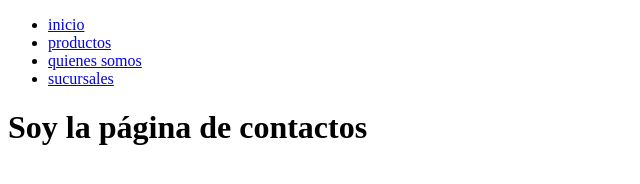
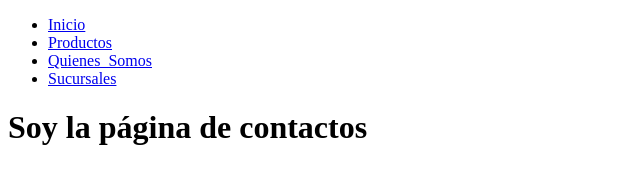
Before and after one commit to angelessegovia7/Programacion_BA, a plain HTML site: page pages/contactos.html in a window 1280 px wide. Shown: the full height of the page, 0-640 px from the left. Drawn offline with Linux system fonts and the light colour scheme.

Commit message:
tercer cambio

```diff
--- a/pages/contactos.html
+++ b/pages/contactos.html
@@ -10,10 +10,10 @@
   <header>
     <nav>
         <ul>
-            <li> <a href="../index.html">inicio</a></li>
-            <li> <a href="./pages/productos.html">productos</a></li>
-            <li> <a href="./pages/quienes somos.html">quienes somos</a></li>
-            <li> <a href="./pages/sucursales.html">sucursales</a></li>
+            <li> <a href="../index.html">Inicio</a></li>
+            <li> <a href="./pages/productos.html">Productos</a></li>
+            <li> <a href="./pages/quienes somos.html">Quienes_Somos</a></li>
+            <li> <a href="./pages/sucursales.html">Sucursales</a></li>
         </ul>
     </nav>
 </header>
```
Also changed, not shown: pages/quienes somos.html (+4 -4 lines), pages/sucursales.html (+1 -1 lines).
